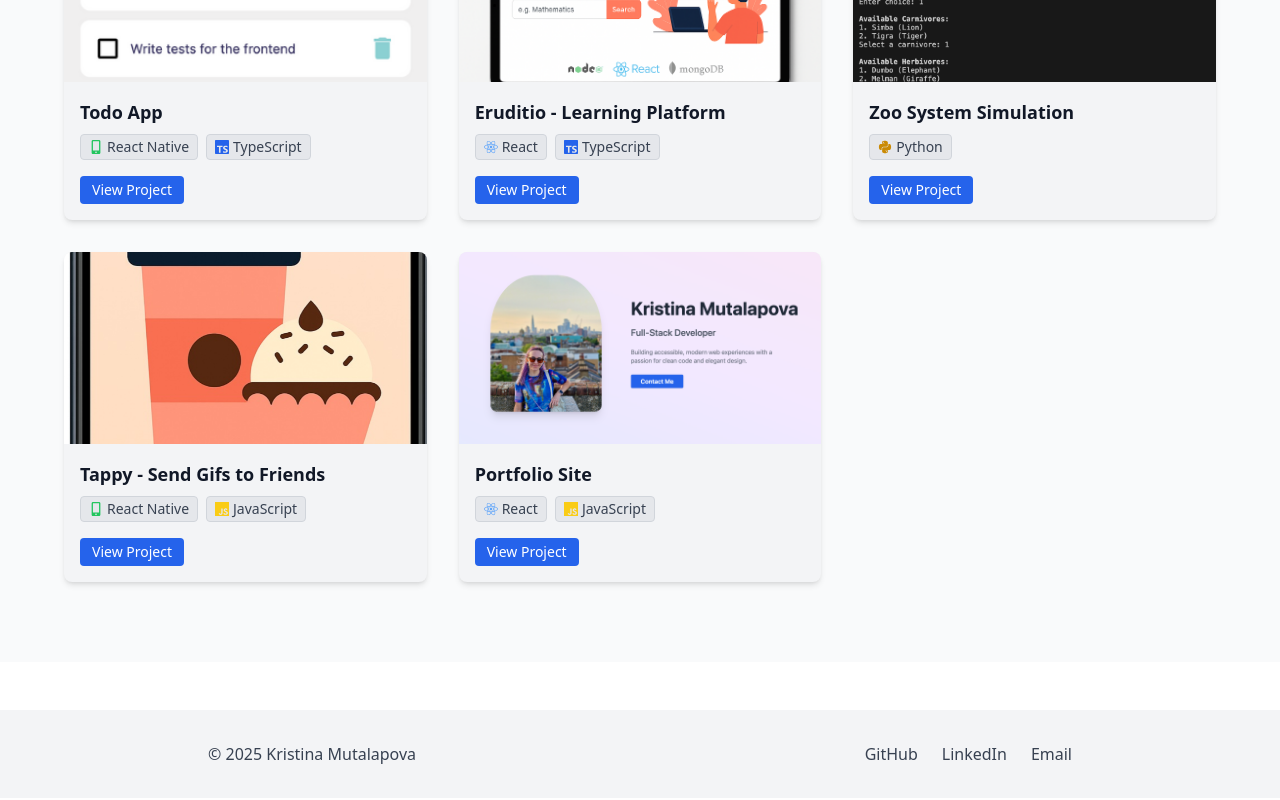
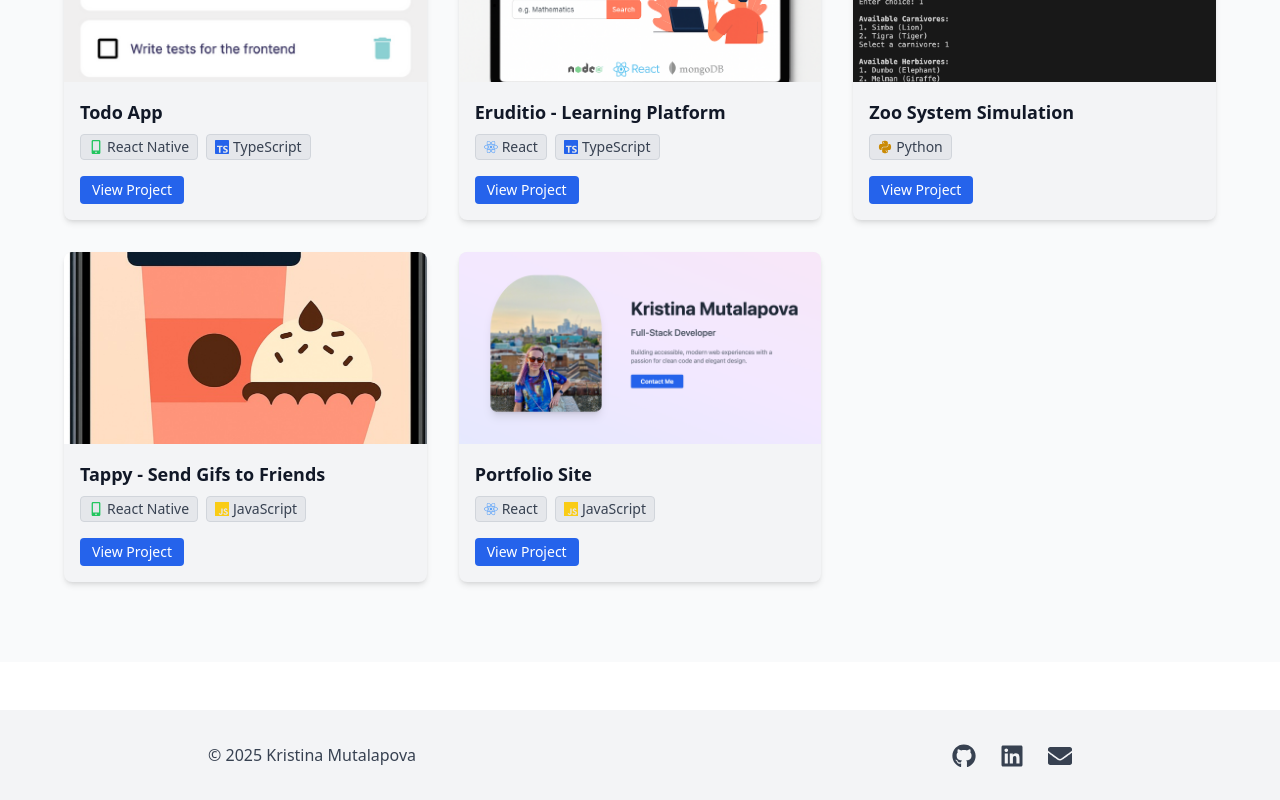
Before and after one commit to krismutalapova/portfolio-website, a React (Create React App) app: page / in a window 1280 px wide. Shown: the part 1410-2210 px from the top of the page. Built offline with nearby package versions, Linux system fonts and the light colour scheme.

Commit message:
feat: Add social media icons with hover effects to Footer using react-icons

```diff
--- a/src/components/Footer.js
+++ b/src/components/Footer.js
@@ -1,4 +1,5 @@
 import React from 'react';
+import { FaGithub, FaLinkedin, FaEnvelope } from 'react-icons/fa';
 
 const Footer = React.memo(function Footer() {
     return (
@@ -8,15 +9,17 @@ const Footer = React.memo(function Footer() {
                     <span className="block text-sm md:text-base">© {new Date().getFullYear()} Kristina Mutalapova</span>
                 </div>
                 <div className="flex gap-6 mt-2 md:mt-0 justify-center md:justify-end w-full md:w-auto">
-                    <a href="https://github.com/krismutalapova" className="hover:text-blue-600 transition"
-                        target="_blank" rel="noopener noreferrer">
-                        GitHub
+                    <a href="https://github.com/krismutalapova" className="hover:text-blue-600 transition group"
+                        target="_blank" rel="noopener noreferrer" aria-label="GitHub">
+                        <FaGithub className="inline text-2xl group-hover:scale-110 transition-transform" />
                     </a>
                     <a href="https://www.linkedin.com/in/kristina-mutalapova/"
-                        className="hover:text-blue-600 transition" target="_blank" rel="noopener noreferrer">
-                        LinkedIn
+                        className="hover:text-blue-600 transition group" target="_blank" rel="noopener noreferrer" aria-label="LinkedIn">
+                        <FaLinkedin className="inline text-2xl group-hover:scale-110 transition-transform" />
                     </a>
-                    <a href="mailto:kris.mutalapova@pm.me" className="hover:text-blue-600 transition">Email</a>
+                    <a href="mailto:kris.mutalapova@pm.me" className="hover:text-blue-600 transition group" aria-label="Email">
+                        <FaEnvelope className="inline text-2xl group-hover:scale-110 transition-transform" />
+                    </a>
                 </div>
             </div>
         </footer>
```
